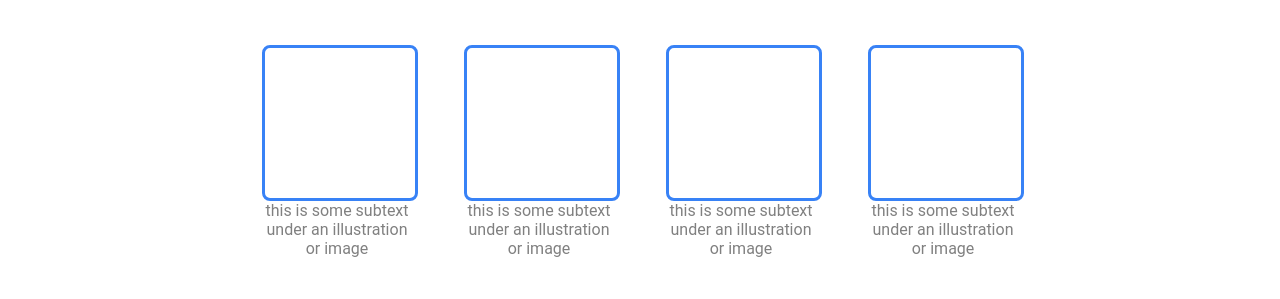
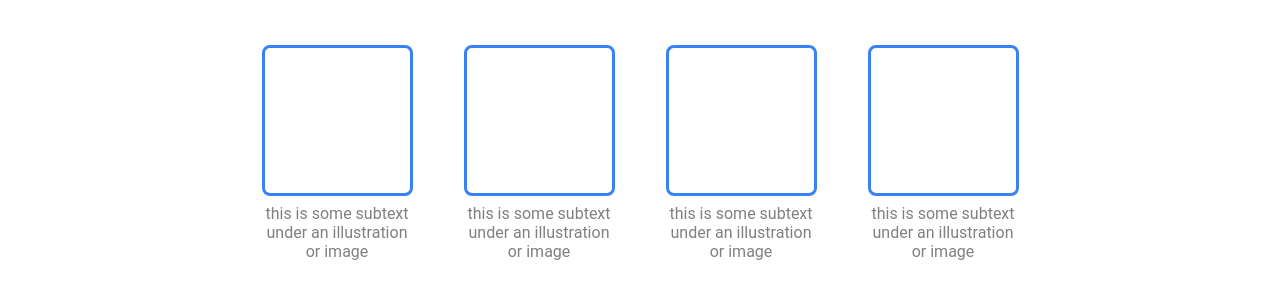
Before and after one commit to jonasmaximilian/Landing-Page, a plain HTML site: page index.html in a window 1280 px wide. Shown: the part 529-828 px from the top of the page. Drawn offline with Linux system fonts and the light colour scheme.

Commit message:
adjusted style of 2nd segment

```diff
--- a/style.css
+++ b/style.css
@@ -81,15 +81,17 @@ a{
 }
 
 .img{
-    width: 150px;
-    height: 150px;
+    width: 145px;
+    height: 145px;
     border: 3px solid #3882F6;
     border-radius: 8px;
+    margin-bottom: 8px;
 }
 
 .second{
     text-align: center;
     padding: 48px;
+    padding-bottom: 112px;
 }
 
 .title{
```
